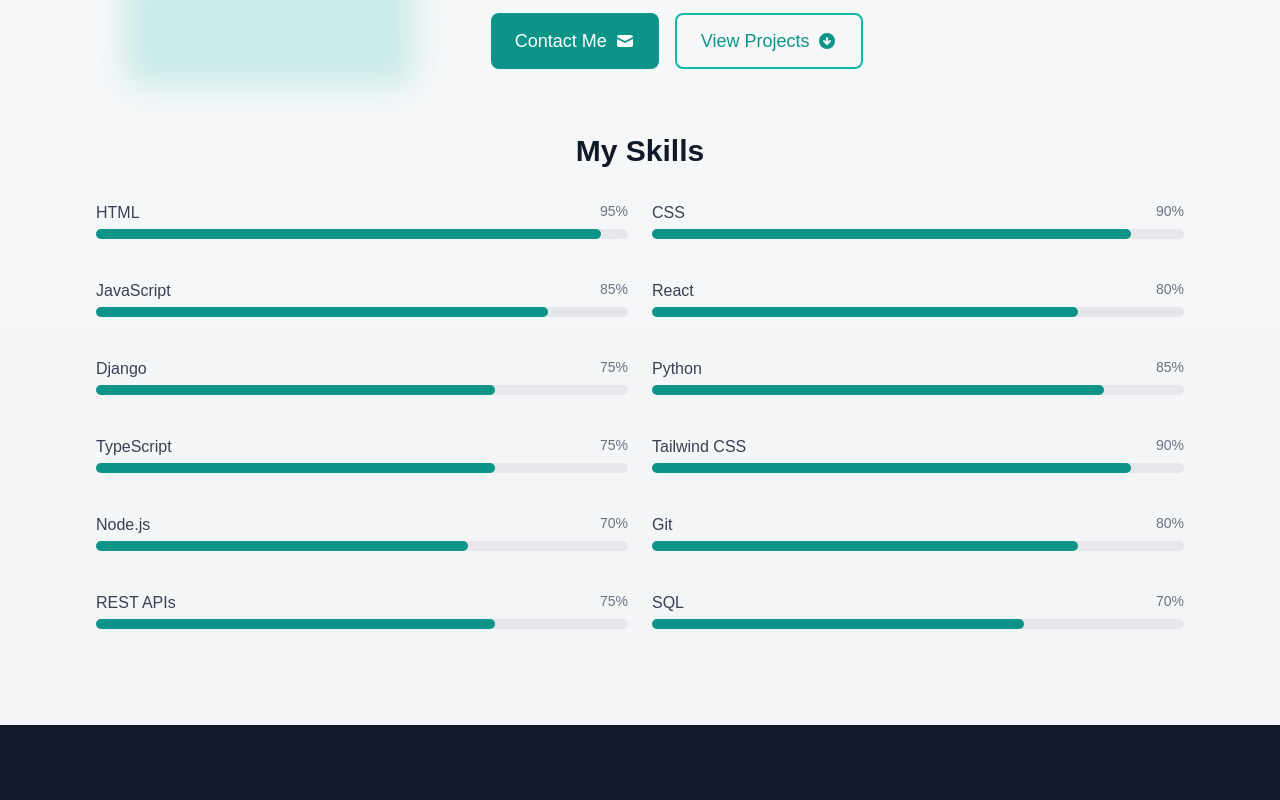
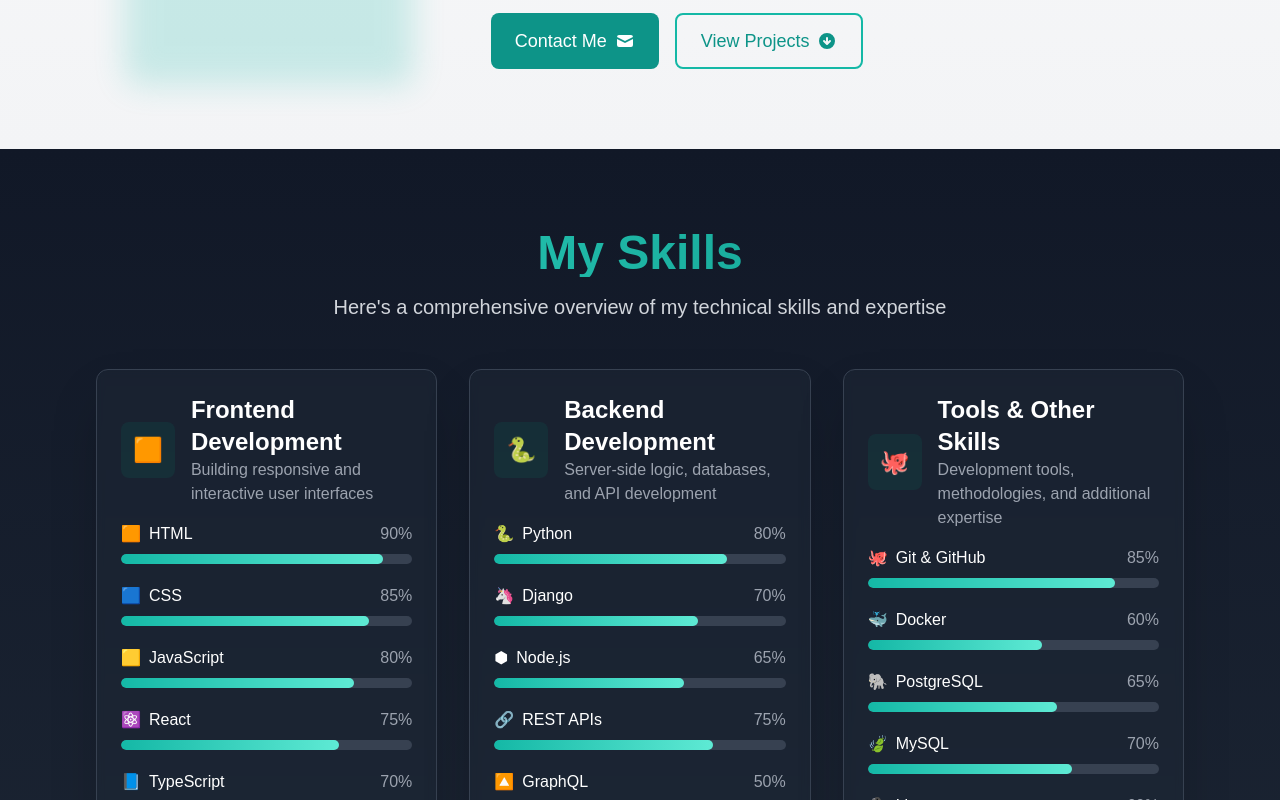
Before and after one commit to shery313/code-with-sherry, a React (Vite) app: page / in a window 1280 px wide. Shown: the part 1440-2240 px from the top of the page. Built offline with nearby package versions, Linux system fonts and the light colour scheme.

Commit message:
changes has been made

```diff
--- a/src/Componenets/About.tsx
+++ b/src/Componenets/About.tsx
@@ -26,20 +26,7 @@
     }
   };
 
-  const skills = [
-    { name: "HTML", level: 95 },
-    { name: "CSS", level: 90 },
-    { name: "JavaScript", level: 85 },
-    { name: "React", level: 80 },
-    { name: "Django", level: 75 },
-    { name: "Python", level: 85 },
-    { name: "TypeScript", level: 75 },
-    { name: "Tailwind CSS", level: 90 },
-    { name: "Node.js", level: 70 },
-    { name: "Git", level: 80 },
-    { name: "REST APIs", level: 75 },
-    { name: "SQL", level: 70 }
-  ];
+
 
   return (
     <section id="about" className="py-20 bg-gradient-to-b from-gray-50 to-gray-100 text-gray-900">
@@ -128,43 +115,6 @@
             </motion.div>
           </div>
 
-          {/* Skills Section */}
-          <motion.div
-            className="mt-16"
-            variants={itemVariants}
-          >
-            <motion.h3
-              className="text-3xl font-bold mb-8 text-center"
-              variants={itemVariants}
-            >
-              My Skills
-            </motion.h3>
-
-            <div className="grid grid-cols-1 md:grid-cols-2 gap-6">
-              {skills.map((skill, index) => (
-                <motion.div
-                  key={skill.name}
-                  className="mb-4"
-                  variants={itemVariants}
-                  custom={index}
-                >
-                  <div className="flex justify-between mb-1">
-                    <span className="font-medium text-gray-700">{skill.name}</span>
-                    <span className="text-sm text-gray-500">{skill.level}%</span>
-                  </div>
-                  <div className="w-full bg-gray-200 rounded-full h-2.5">
-                    <motion.div
-                      className="bg-teal-600 h-2.5 rounded-full"
-                      initial={{ width: 0 }}
-                      whileInView={{ width: `${skill.level}%` }}
-                      viewport={{ once: true }}
-                      transition={{ duration: 1, delay: index * 0.1 }}
-                    />
-                  </div>
-                </motion.div>
-              ))}
-            </div>
-          </motion.div>
         </motion.div>
       </div>
     </section>
--- a/src/Componenets/Contact.tsx
+++ b/src/Componenets/Contact.tsx
@@ -99,7 +99,7 @@
               >
                 {/* Name Input */}
                 <div>
-                  <label htmlFor="name" className="block text-gray-700 font-medium mb-2 flex items-center">
+                  <label htmlFor="name" className=" text-gray-700 font-medium mb-2 flex items-center">
                     <FiUser className="mr-2 text-teal-500" />
                     Name
                   </label>
@@ -117,7 +117,7 @@
 
                 {/* Email Input */}
                 <div>
-                  <label htmlFor="email" className="block text-gray-700 font-medium mb-2 flex items-center">
+                  <label htmlFor="email" className=" text-gray-700 font-medium mb-2 flex items-center">
                     <FiMail className="mr-2 text-teal-500" />
                     Email
                   </label>
@@ -135,7 +135,7 @@
 
                 {/* Message Input */}
                 <div>
-                  <label htmlFor="message" className="block text-gray-700 font-medium mb-2 flex items-center">
+                  <label htmlFor="message" className=" text-gray-700 font-medium mb-2 flex items-center">
                     <FiMessageSquare className="mr-2 text-teal-500" />
                     Message
                   </label>
--- a/src/Componenets/Projects.tsx
+++ b/src/Componenets/Projects.tsx
@@ -43,6 +43,15 @@
       description: 'A digital solutions company website showcasing services with interactive elements and contact forms.',
       image: 'https://sera-innovations.netlify.app/seeera.png',
       demoLink: 'https://sera-innovations.netlify.app/',
+      codeLink: 'https://github.com/shery313/serafrontend',
+      technologies: ['React', 'Tailwind CSS', 'TypeScript'],
+      techIcons: [<FaReact key="react" />, <SiTailwindcss key="tailwind" />, <SiTypescript key="ts" />]
+    },
+    {
+      title: 'Sera Innovation',
+      description: 'A digital solutions company website showcasing services with interactive elements and contact forms.',
+      image: 'https://serainnovations.netlify.app/_next/image?url=%2F_next%2Fstatic%2Fmedia%2FSera%20Innovations%20Logo.2683ecf1.png&w=256&q=75',
+      demoLink: 'https://serainnovations.com/',
       codeLink: 'https://github.com/shery313/serafrontend',
       technologies: ['React', 'Tailwind CSS', 'TypeScript'],
       techIcons: [<FaReact key="react" />, <SiTailwindcss key="tailwind" />, <SiTypescript key="ts" />]
```
